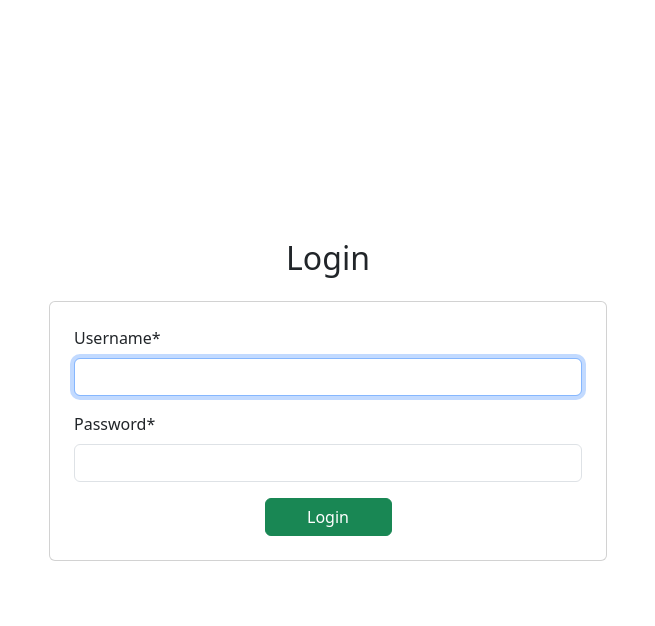
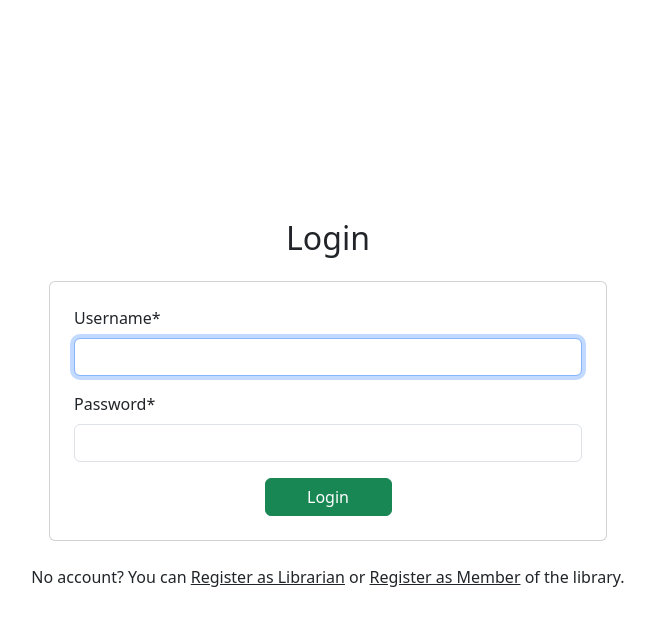
Before and after one commit to padamupreti/grantha-lms, a Django app: page /auth/login/ in a window 1280 px wide. Shown: the top 626 px of the page, without its empty margins (312-967 px from the left). Run offline with Django 4.2, Linux system fonts and the light colour scheme; some libraries are stand-ins or nearby versions.

Commit message:
Added links below registration and login forms

```diff
--- a/authentication/templates/authentication/login.html
+++ b/authentication/templates/authentication/login.html
@@ -8,4 +8,15 @@
     {% csrf_token %} {{ form|crispy }}
     <button type="submit" class="btn btn-success w-25 mx-auto">Login</button>
 </form>
+<p class="text-center">
+    No account? You can
+    <a href="{% url 'authentication:register-librarian' %}" class="link-dark"
+        >Register as Librarian</a
+    >
+    or
+    <a href="{% url 'authentication:register-member' %}" class="link-dark"
+        >Register as Member</a
+    >
+    of the library.
+</p>
 {% endblock %}
--- a/authentication/templates/authentication/register.html
+++ b/authentication/templates/authentication/register.html
@@ -8,4 +8,8 @@
     {% csrf_token %} {{ form|crispy }}
     <button type="submit" class="btn btn-success w-25 mx-auto">Register</button>
 </form>
+<p class="text-center">
+    Already have an account? Proceed to
+    <a href="{% url 'authentication:login' %}" class="link-dark">Log In</a>
+</p>
 {% endblock %}
```
